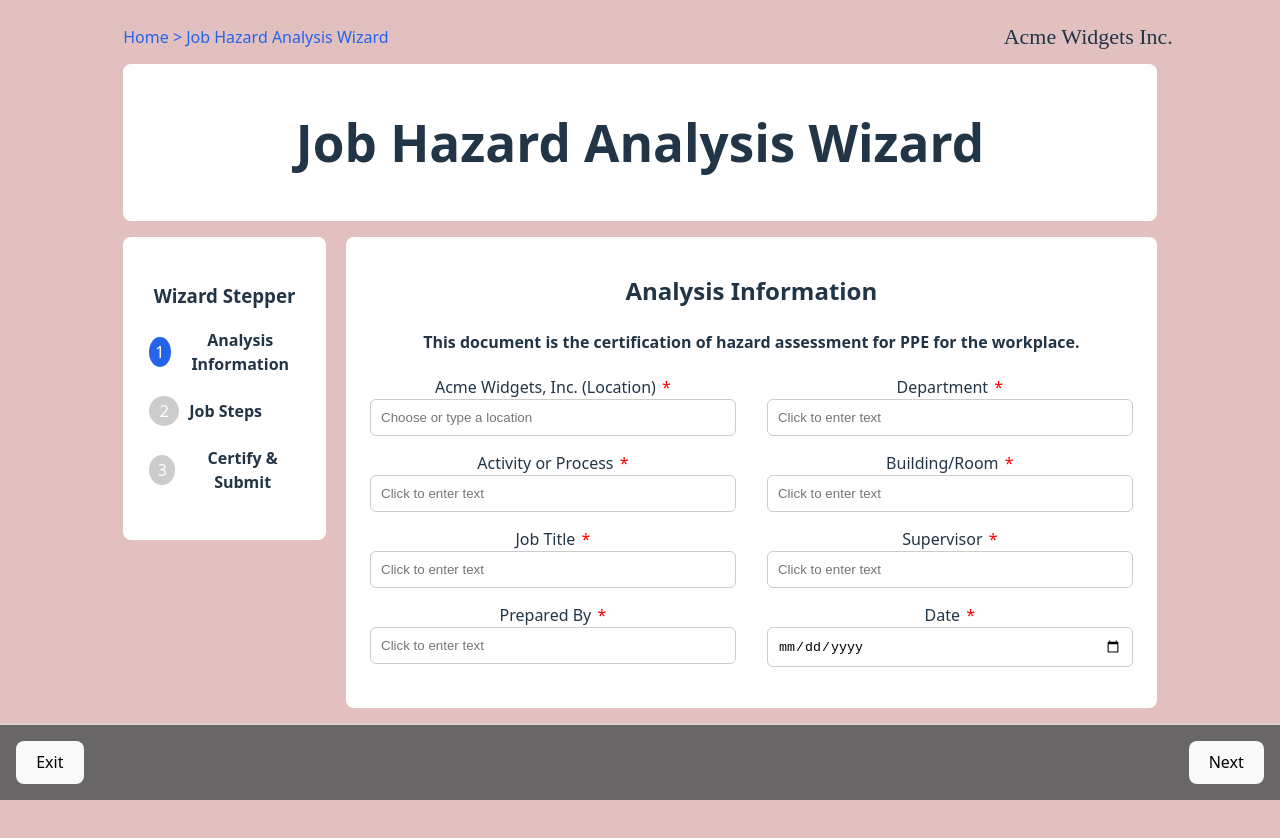
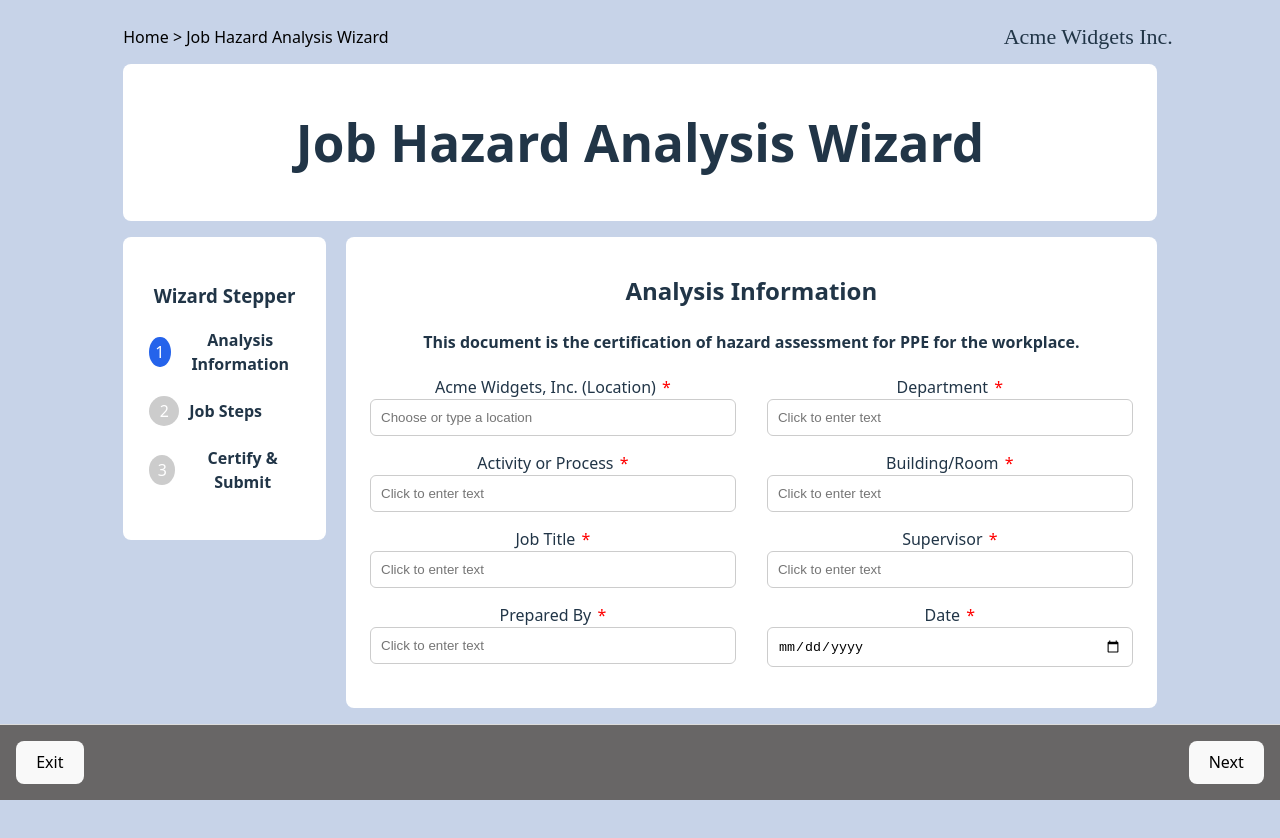
Before and after one commit to cdkillinger02/Job-Hazard-Analysis, a React (Vite) app in the folder jha-frontend/: page /jha/new in a window 1280 px wide. Shown: the top 838 px of the page. Built offline with nearby package versions, Linux system fonts and the light colour scheme; what @react-pdf/renderer would draw is missing.

Commit message:
Add background color, fix breadcrumbs, update readme

```diff
--- a/jha-frontend/src/App.css
+++ b/jha-frontend/src/App.css
@@ -5,7 +5,7 @@
   text-align: center;
   height: 100%;
   min-height: 100vh;
-  background-color: #e2c0c0;
+  background-color: #c7d3e8;
 }
 
 .page {
@@ -15,7 +15,7 @@
   text-align: center;
   min-height: 100vh;
   height: 100%;
-  background-color: #e2c0c0;
+  background-color: #c7d3e8;
 }
 
 .loader {
@@ -41,11 +41,8 @@
 
 label.required::after {
   content: " *";
-  /* Adds a space and the asterisk after the label */
   color: red;
-  /* Colors the asterisk red */
   margin-left: 2px;
-  /* Optional: adjust spacing */
 }
 
 .form-input {
@@ -72,7 +69,7 @@ label.required::after {
 
 .breadcrumbs {
   font-size: 16px;
-  color: #2563eb;
+  color: #000000;
 }
 
 .top-bar {
--- a/jha-frontend/src/pages/JHAEdit.jsx
+++ b/jha-frontend/src/pages/JHAEdit.jsx
@@ -159,7 +159,7 @@ export default function JHAEdit(props) {
         <>
             <div className="top-bar">
                 <nav className="breadcrumbs"><span
-                    style={{ color: "#2563eb", cursor: "pointer" }}
+                    style={{ cursor: "pointer" }}
                     onClick={() => navigate("/")}
                 >
                     Home &gt;
--- a/jha-frontend/src/pages/JHAView.jsx
+++ b/jha-frontend/src/pages/JHAView.jsx
@@ -76,7 +76,7 @@ export default function JHAView(props) {
         <>
             <div className="top-bar">
                 <nav className="breadcrumbs"><span
-                    style={{ color: "#2563eb", cursor: "pointer" }}
+                    style={{ cursor: "pointer" }}
                     onClick={() => navigate("/")}
                 >
                     Home &gt;
```
Also changed, not shown: 2 other files (tests, documents, lock files or other folders).
